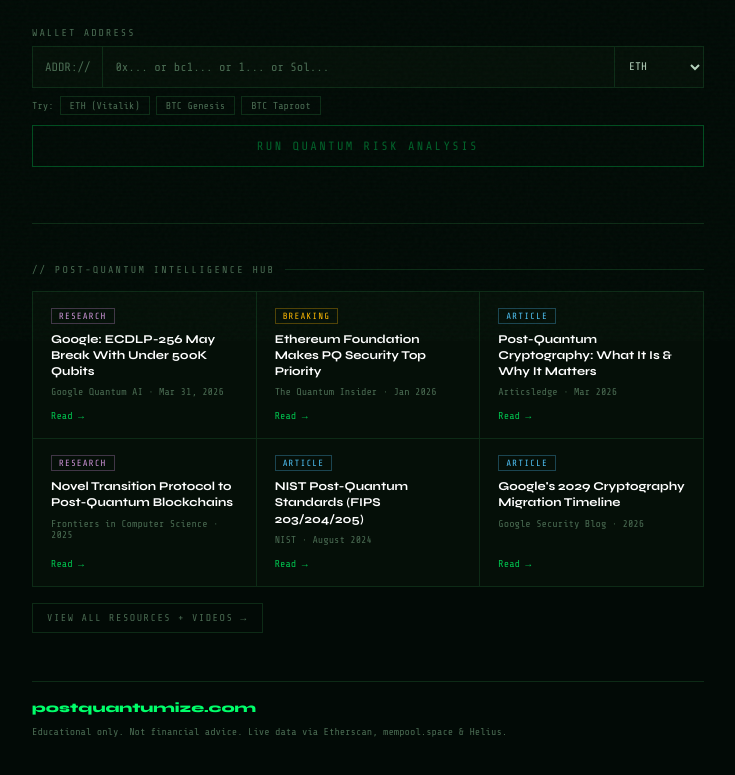
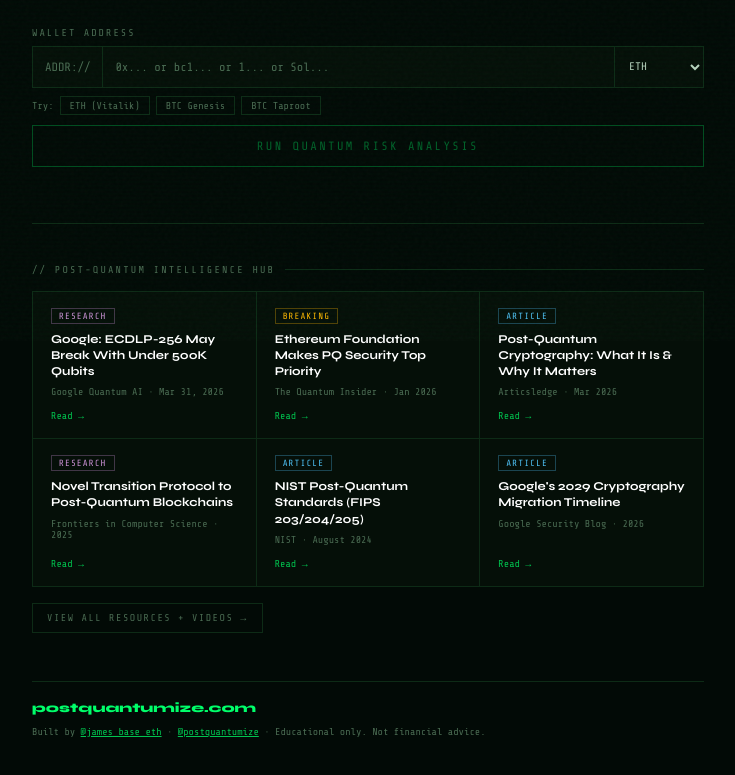
Before and after one commit to githest/postquantumize, a Next.js app: page / in a window 1280 px wide. Shown: the part 459-1234 px from the top of the page, without its empty margins (272-1007 px from the left). Built offline with nearby package versions, Linux system fonts and the light colour scheme.

Commit message:
feat: add @james_base_eth and @postquantumize to footer

```diff
--- a/src/app/page.tsx
+++ b/src/app/page.tsx
@@ -630,7 +630,13 @@ export default function App() {
         {/* ── FOOTER ── */}
         <footer className="footer">
           <span className="footer-brand">postquantumize.com</span>
-          <span className="footer-note">Educational only. Not financial advice. Live data via Etherscan, mempool.space & Helius.</span>
+          <span className="footer-note">
+            Built by{" "}
+            <a href="https://twitter.com/james_base_eth" target="_blank" rel="noreferrer" style={{color:"var(--green-dim)"}}>@james_base_eth</a>
+            {" · "}
+            <a href="https://twitter.com/postquantumize" target="_blank" rel="noreferrer" style={{color:"var(--green-dim)"}}>@postquantumize</a>
+            {" · "}Educational only. Not financial advice.
+          </span>
         </footer>
       </div>
     </>
```
